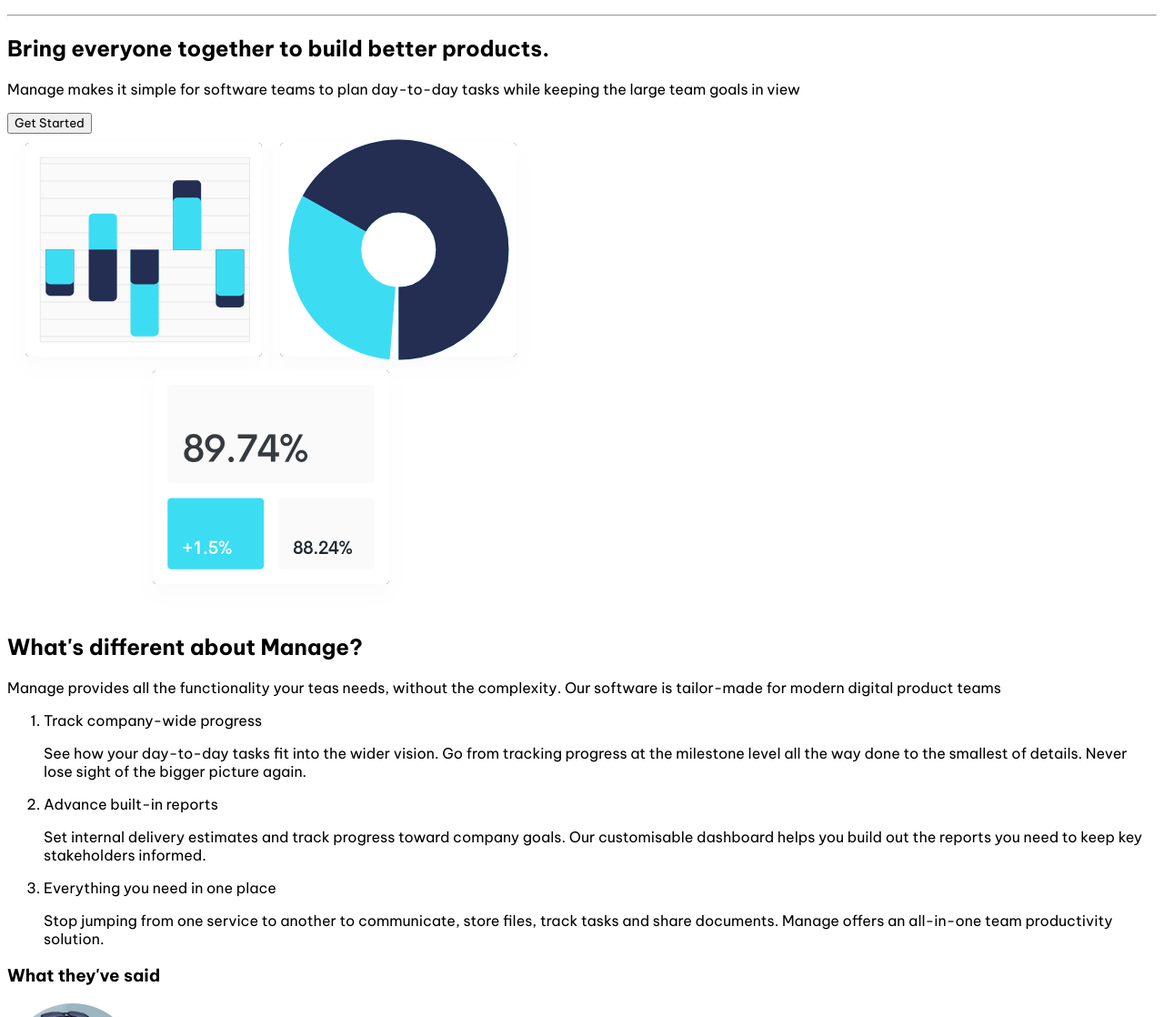
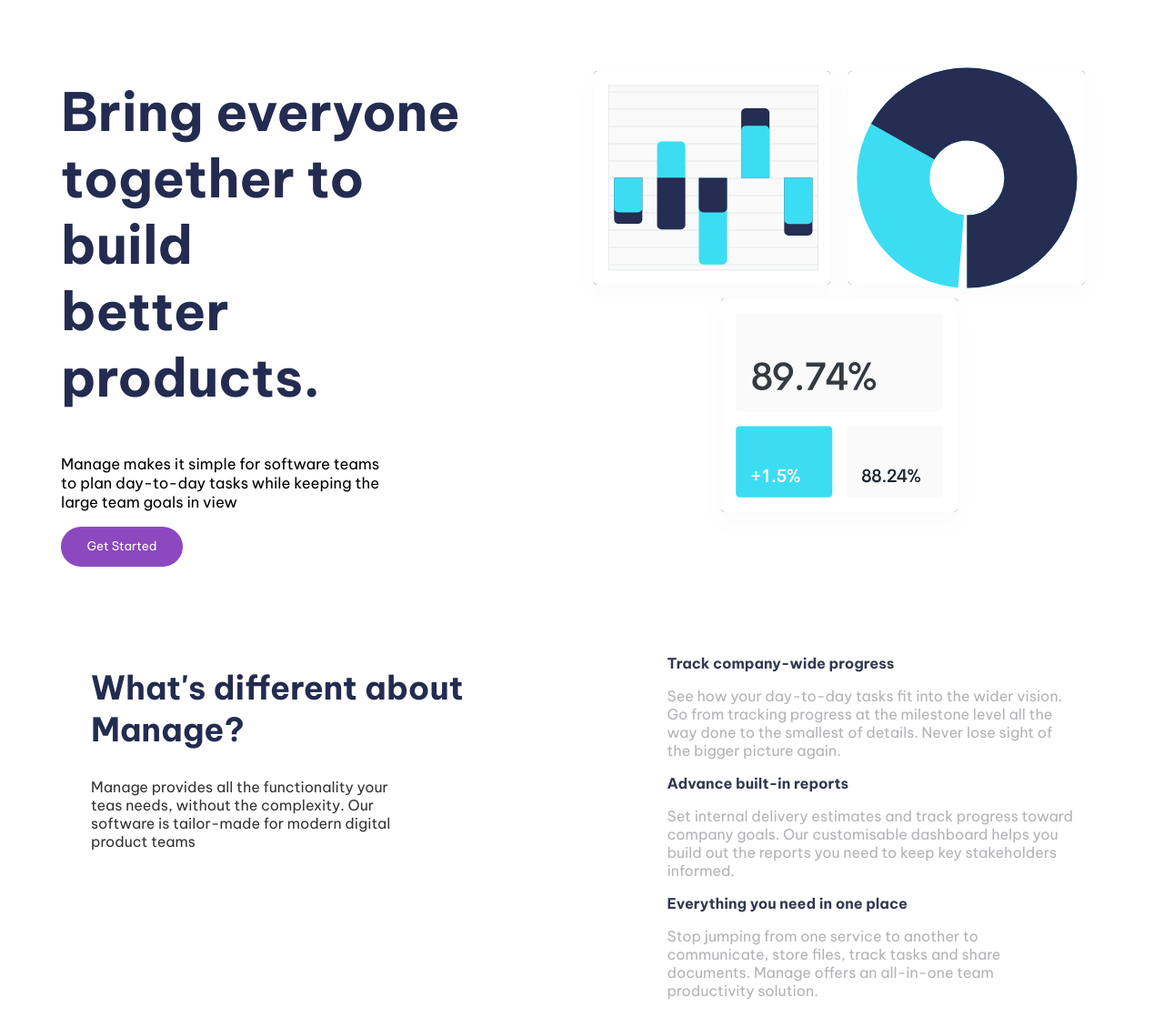
Before and after one commit to marcoestradavillar/trabajos, a plain HTML site: page Marco_Estrada/Examen Practico Final - FE1/index.html in a window 1280 px wide. Shown: the part 160-1278 px from the top of the page at 91% size. Drawn offline with Linux system fonts and the light colour scheme; a web font is replaced by a local one.

Commit message:
sigo trabajando final

```diff
--- a/Marco_Estrada/Examen Practico Final - FE1/css/styles.css
+++ b/Marco_Estrada/Examen Practico Final - FE1/css/styles.css
@@ -4,10 +4,11 @@
     box-sizing: border-box;
     font-family: 'Be Vietnam Pro', sans-serif;
 
-
 }
 
-
+html{
+    font-size: 16px;
+}
 
 header{
     width: 100%;
@@ -17,12 +18,13 @@ header{
     max-width: 1440px;
     height: 20vh;
     align-items: center;
+    width: 100%;
 
 }
 
 header nav a{
     text-decoration: none;
-    color:  #242E52;
+    color: rgba(36, 46, 82, 1);
 
 }
 
@@ -33,10 +35,88 @@ header nav a{
     height: 44px;
     color: rgb(255, 255, 255);
     border: none;
+    cursor: pointer;
 
 }
 
 header nav a:hover{
-    color: rgba(36, 46, 82, 0.6)
+    color: rgba(36, 46, 82, 0.6);
+}
+
+.boton1:hover{
+    background-color:rgba(139, 72, 191, 0.9);
+    color: rgba(0, 0, 0, 0.8)
+}
+
+.section1{
+    display: flex;
+    justify-content: space-around;
+    flex-wrap: wrap;
+    margin-top: 30px;
+    width: 100%;
+}
+
+h1{
+        font-size: 3.625rem;
+        color: rgba(35, 44, 80, 1);
+}
+
+.section1 p{
+    font-size: 1.035rem;
+}
+
+.section1 button{
+    background-color: #8B48BF;
+    border-radius: 50px;
+    width: 134px;
+    height: 44px;
+    color: rgb(255, 255, 255);
+    border: none;
+    cursor: pointer;
 
 }
+
+.section1 button:hover{
+    background-color:rgba(139, 72, 191, 0.9);
+    color: rgba(0, 0, 0, 0.8)
+}
+
+
+.bring{
+    width: 35vw;
+}
+
+.section1 img{
+    font-size: 100px;
+
+}
+
+.section2{
+    display: flex;
+    justify-content: space-around;
+    margin-top: 80px;
+}
+
+h2{
+    font-size: 2.25rem;
+    color: rgba(35, 44, 80, 1);
+}
+
+.p1{
+    color: rgba(0, 0, 0, 0.8);
+}
+
+.section2 li{
+    color: rgba(50, 56, 81, 1);
+    font-weight: bold;
+
+}
+
+.section2 ol{
+    list-style-type: none;
+
+}
+
+.section2 div ol p{
+    color: rgba(179, 178, 183, 1);
+}
--- a/Marco_Estrada/Examen Practico Final - FE1/index.html
+++ b/Marco_Estrada/Examen Practico Final - FE1/index.html
@@ -19,27 +19,31 @@
         </nav>
         <button class="boton1" type="button">Get Started</button>
     </header>
-    <hr>
+
     <main>
         <section class="section1">
-            <div>
-                <h1>Bring everyone together to build better products.</h1>
-                <p>Manage makes it simple for software teams to plan day-to-day tasks while keeping the large team goals in view</p>
+            <div class="bring">
+                <h1>Bring everyone <br> together to build <br> better products.</h1>
+                <p>Manage makes it simple for software teams <br> to plan day-to-day tasks while keeping the <br> large team goals in view</p>
                 <button type="button">Get Started</button>
             </div>
             <img src="img/ilustration-intro.svg" alt="grafico">
         </section>
-        <section class="section1">
-            <h2>What's different about Manage?</h2>
-            <p>Manage provides all the functionality your teas needs, without the complexity. Our software is tailor-made for modern digital product teams</p>
-            <ol start="1">
-                <li>Track company-wide progress</li>
-                    <p>See how your day-to-day tasks fit into the wider vision. Go from tracking progress at the milestone level all the way done to the smallest of details. Never lose sight of the bigger picture again.</p>
-                <li>Advance built-in reports</li>
-                    <p>Set internal delivery estimates and track progress toward company goals. Our customisable dashboard helps you build out the reports you need to keep key stakeholders informed.</p>
-                <li>Everything you need in one place</li>
-                    <p>Stop jumping from one service to another to communicate, store files, track tasks and share documents. Manage offers an all-in-one team productivity solution.</p>
-            </ol>
+        <section class="section2">
+            <div>
+                <h2>What's different about <br> Manage?</h2>
+                <p class="p1">Manage provides all the functionality your <br> teas needs, without the complexity. Our <br> software is tailor-made for modern digital <br> product teams</p>
+            </div>
+            <div>
+                <ol>
+                    <li>Track company-wide progress</li>
+                        <p>See how your day-to-day tasks fit into the wider vision. <br> Go from tracking progress at the milestone level all the <br> way done to the smallest of details. Never lose sight of <br> the bigger picture again.<p>
+                    <li>Advance built-in reports</li>
+                       <p>Set internal delivery estimates and track progress toward <br> company goals. Our customisable dashboard helps you <br> build out the reports you need to keep key stakeholders <br> informed.</p>
+                    <li>Everything you need in one place</li>
+                        <p>Stop jumping from one service to another to <br> communicate, store files, track tasks and share <br> documents. Manage offers an all-in-one team <br> productivity solution.</p>
+                </ol>
+            </div>
         </section>
         <section>
             <h3>What they've said</h3>
```
